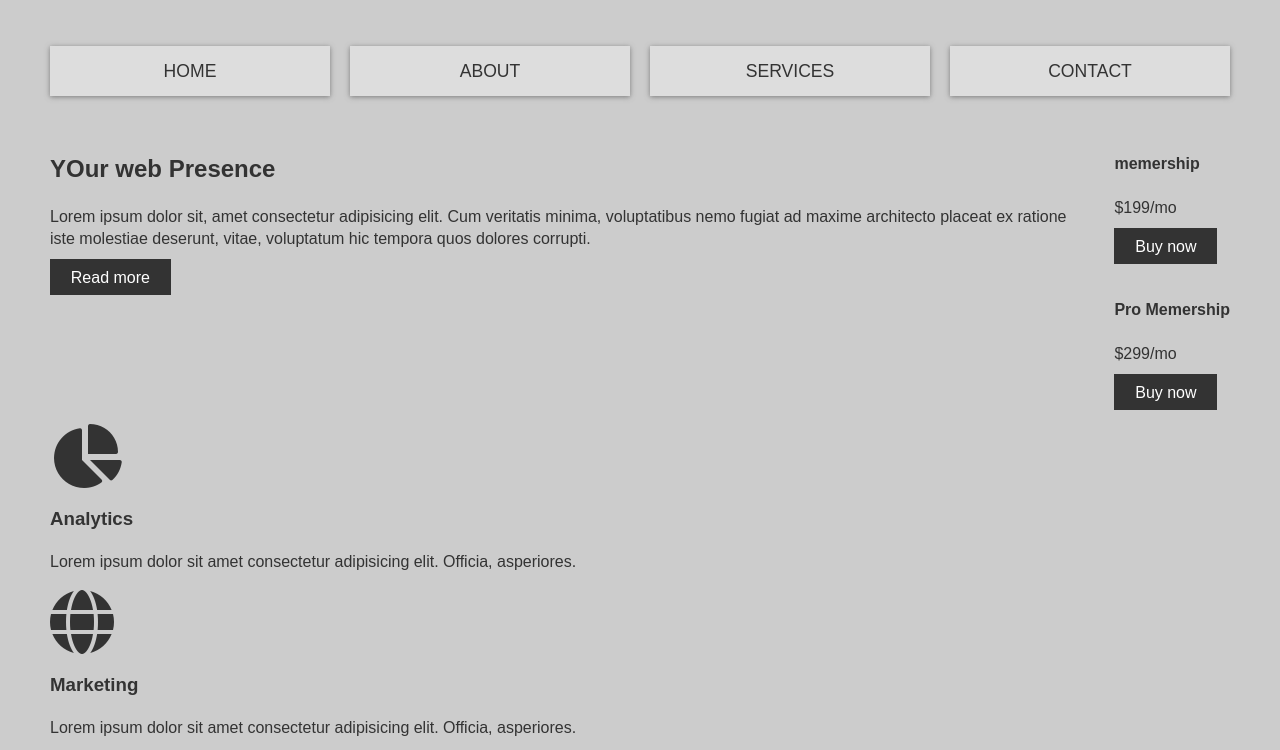
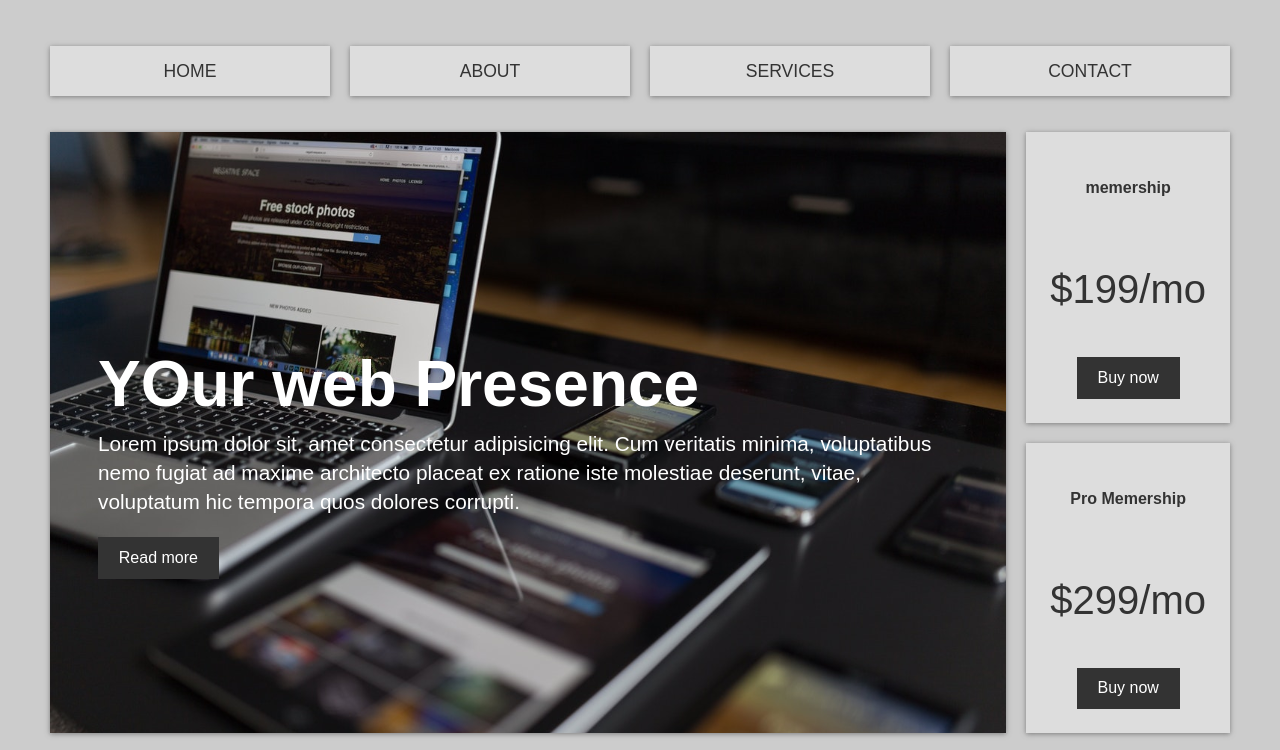
Before and after one commit to nmelgar/grid-css-website1, a plain HTML site: page index.html in a window 1280 px wide. Shown: the top 750 px of the page. Drawn offline with Linux system fonts and the light colour scheme.

Commit message:
12-Ago--5-18pm

```diff
--- a/style.css
+++ b/style.css
@@ -78,4 +78,56 @@ img{
 /*Showcase*/
 .showcase{
     grid-area: showcase;
+    min-height: 400px;
+    background: url(img/showcase.jpg);
+    background-size: cover;
+    background-position: center;
+    padding: 3rem;
+    display: flex;
+    flex-direction: column;
+    align-items: start;
+    justify-content: center;
+    box-shadow: var(--shadow);
 }
+
+.showcase h1{
+    font-size: 4rem;
+    margin-bottom: 0;
+    color: var(--light);
+}
+
+.showcase p{
+    font-size: 1.3rem;
+    margin-top: 0;
+    color: var(--light);
+}
+
+/*TOp Box*/
+
+.top-box{
+    background: var(--primary);
+    display: grid;
+    align-items: center;
+    justify-items: center;
+    box-shadow: var(--shadow);
+    padding: 1.5rem;
+}
+
+.top-box .price{
+    font-size: 2.5rem;
+}
+
+.top-box-a{
+    grid-area: top-box-a;
+}
+
+.top-box-b{
+    grid-area: top-box-b;
+}
+
+/*Boxes*/
+.boxes{
+    display: grid;
+    grid-gap: 20px;
+    grid-template-columns: repeat(auto-fit, minmax(200px, 1fr)); /*This makes the icons to go to the next column when resizing the window*/
+}
```
